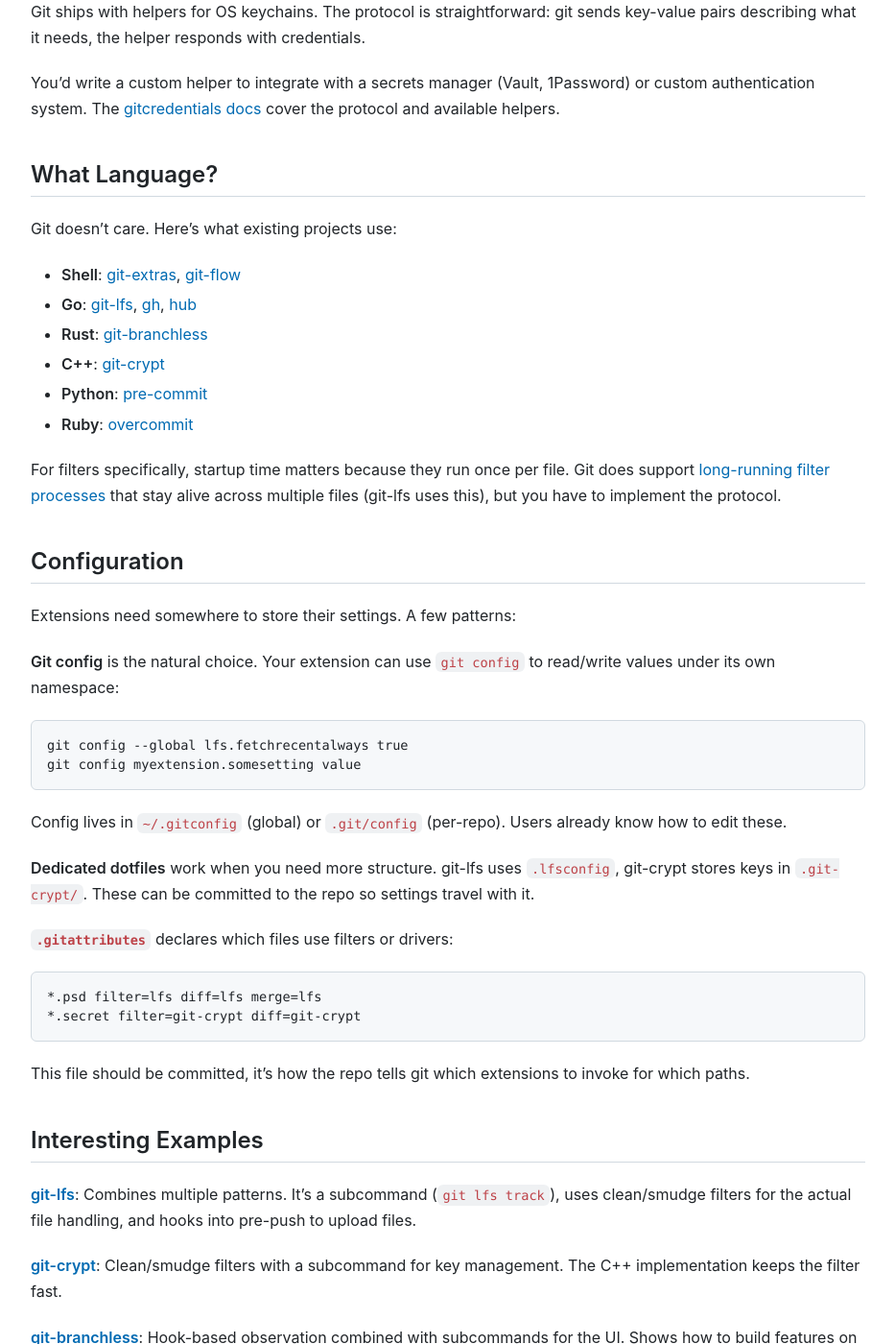
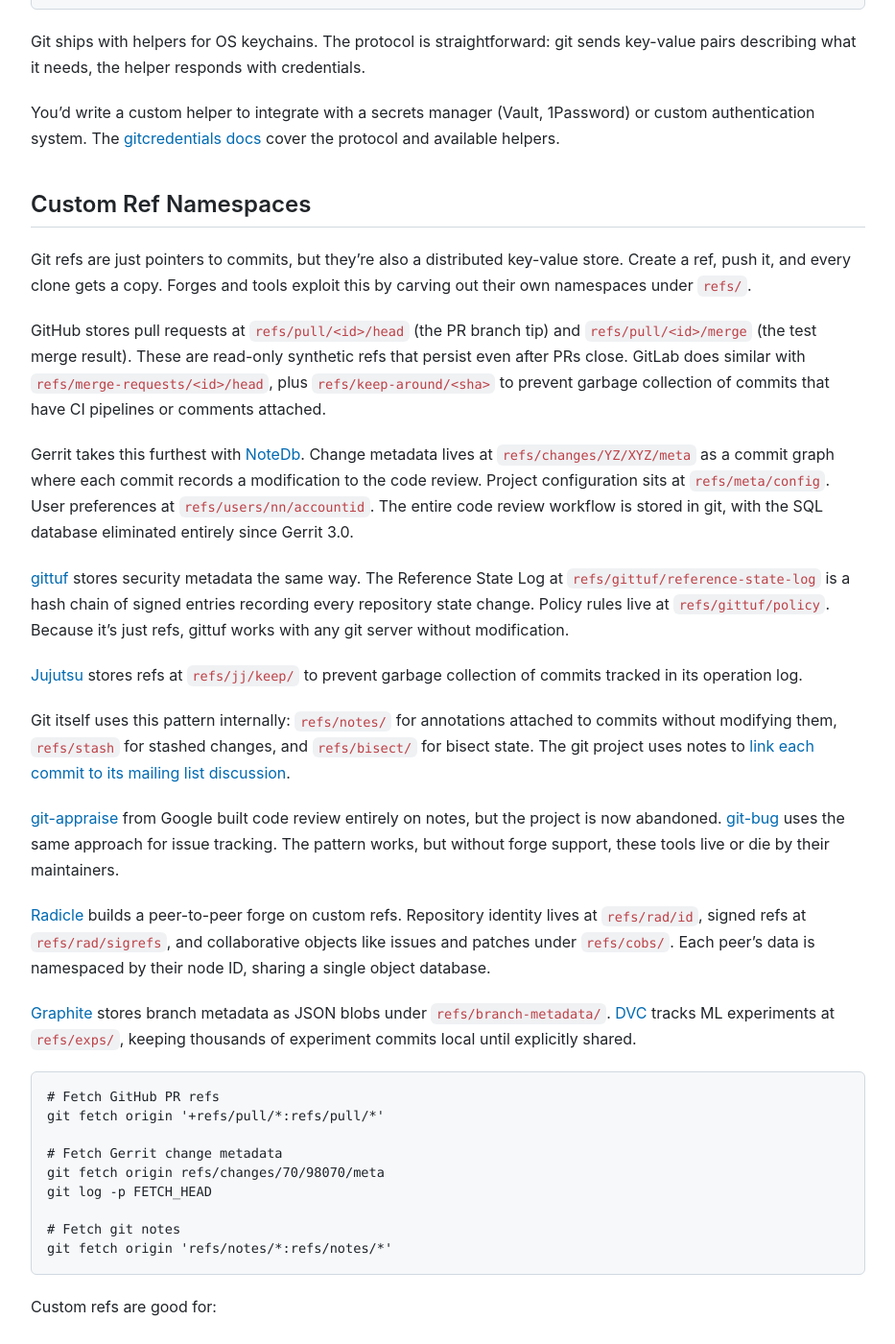
Before and after one commit to andrew/nesbitt.io, a Jekyll site: the page built from _posts/2025-11-26-extending-git-functionality.md, in a window 1280 px wide and 1400 px high, scrolled down 4526 px. Shown: the whole window at 96% size, without its empty margins (173-1106 px from the left). Built offline with Jekyll 4.4.1, drawn with Linux system fonts in a browser that asks for light colours; some of the changed text lies outside the part shown.

Commit message:
Update "Extending Git Functionality" post to include custom ref namespaces

````diff
--- a/_posts/2025-11-26-extending-git-functionality.md
+++ b/_posts/2025-11-26-extending-git-functionality.md
@@ -17,6 +17,7 @@
 - **Merge/diff drivers** for custom merging of specific file types
 - **Remote helpers** for non-git backends
 - **Credential helpers** for custom auth
+- **Custom ref namespaces** for storing metadata that syncs with the repo
 
 ## Subcommands
 
@@ -161,6 +162,45 @@
 
 You'd write a custom helper to integrate with a secrets manager (Vault, 1Password) or custom authentication system. The [gitcredentials docs](https://git-scm.com/docs/gitcredentials) cover the protocol and available helpers.
 
+## Custom Ref Namespaces
+
+Git refs are just pointers to commits, but they're also a distributed key-value store. Create a ref, push it, and every clone gets a copy. Forges and tools exploit this by carving out their own namespaces under `refs/`.
+
+GitHub stores pull requests at `refs/pull/<id>/head` (the PR branch tip) and `refs/pull/<id>/merge` (the test merge result). These are read-only synthetic refs that persist even after PRs close. GitLab does similar with `refs/merge-requests/<id>/head`, plus `refs/keep-around/<sha>` to prevent garbage collection of commits that have CI pipelines or comments attached.
+
+Gerrit takes this furthest with [NoteDb](https://gerrit-review.googlesource.com/Documentation/note-db.html). Change metadata lives at `refs/changes/YZ/XYZ/meta` as a commit graph where each commit records a modification to the code review. Project configuration sits at `refs/meta/config`. User preferences at `refs/users/nn/accountid`. The entire code review workflow is stored in git, with the SQL database eliminated entirely since Gerrit 3.0.
+
+[gittuf](https://github.com/gittuf/gittuf) stores security metadata the same way. The Reference State Log at `refs/gittuf/reference-state-log` is a hash chain of signed entries recording every repository state change. Policy rules live at `refs/gittuf/policy`. Because it's just refs, gittuf works with any git server without modification.
+
+[Jujutsu](https://github.com/jj-vcs/jj) stores refs at `refs/jj/keep/` to prevent garbage collection of commits tracked in its operation log.
+
+Git itself uses this pattern internally: `refs/notes/` for annotations attached to commits without modifying them, `refs/stash` for stashed changes, and `refs/bisect/` for bisect state. The git project uses notes to [link each commit to its mailing list discussion](https://github.com/git/git).
+
+[git-appraise](https://github.com/google/git-appraise) from Google built code review entirely on notes, but the project is now abandoned. [git-bug](https://github.com/git-bug/git-bug) uses the same approach for issue tracking. The pattern works, but without forge support, these tools live or die by their maintainers.
+
+[Radicle](https://radicle.xyz) builds a peer-to-peer forge on custom refs. Repository identity lives at `refs/rad/id`, signed refs at `refs/rad/sigrefs`, and collaborative objects like issues and patches under `refs/cobs/`. Each peer's data is namespaced by their node ID, sharing a single object database.
+
+[Graphite](https://graphite.dev) stores branch metadata as JSON blobs under `refs/branch-metadata/`. [DVC](https://dvc.org) tracks ML experiments at `refs/exps/`, keeping thousands of experiment commits local until explicitly shared.
+
+```bash
+# Fetch GitHub PR refs
+git fetch origin '+refs/pull/*:refs/pull/*'
+
+# Fetch Gerrit change metadata
+git fetch origin refs/changes/70/98070/meta
+git log -p FETCH_HEAD
+
+# Fetch git notes
+git fetch origin 'refs/notes/*:refs/notes/*'
+```
+
+Custom refs are good for:
+- Metadata that should travel with clones (security policies, review state)
+- Data that benefits from git's deduplication and history
+- Avoiding external databases while keeping data distributed
+
+The constraints: refs are public to anyone who can fetch, and the [gitnamespaces docs](https://git-scm.com/docs/gitnamespaces) note that namespaces don't provide access control. If you need private metadata, store it elsewhere. Forges will store and sync custom refs, but they won't display them in the web UI. GitHub [added notes display in 2010](https://github.blog/2010-08-25-git-notes-display/) then quietly dropped it in 2014 without explanation. Your users need tooling installed locally to see or interact with ref-based data.
+
 ## What Language?
 
 Git doesn't care. Here's what existing projects use:
@@ -210,6 +250,8 @@
 
 **[overcommit](https://github.com/sds/overcommit)**: Hook manager in Ruby. Lets you configure hooks via YAML and provides a library of built-in checks for linting, security, and commit message formatting.
 
+**[gittuf](https://github.com/gittuf/gittuf)**: Uses custom refs to store a cryptographically signed log of all repository state changes. Subcommands for policy management. The ref-based approach means it works with any git server without modification.
+
 ## Installation Required
 
 Filters and hooks work transparently, users run normal git commands and your extension does its work, but your extension has to be installed first.
````
Also changed, not shown: other parts of _posts/2025-11-26-extending-git-functionality.md (+1 -1 lines).
